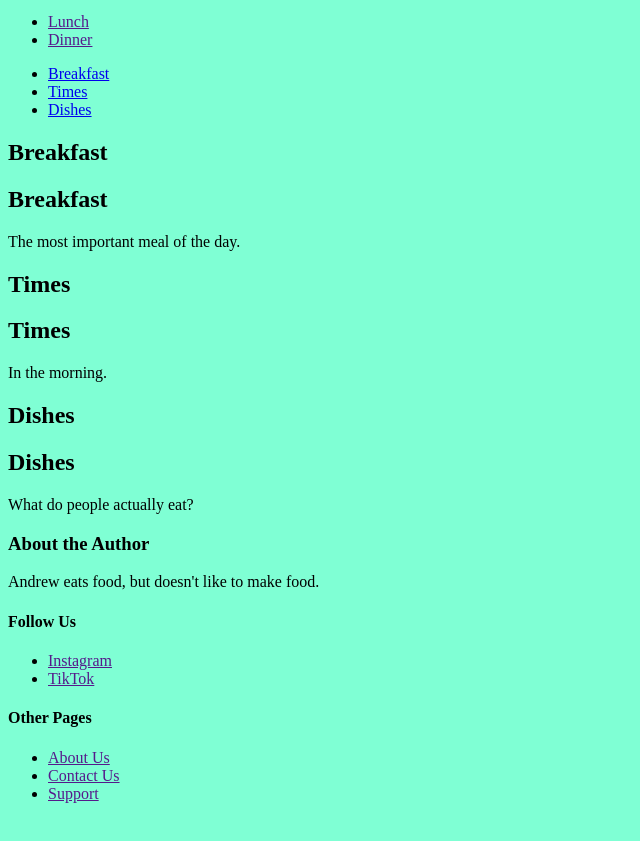
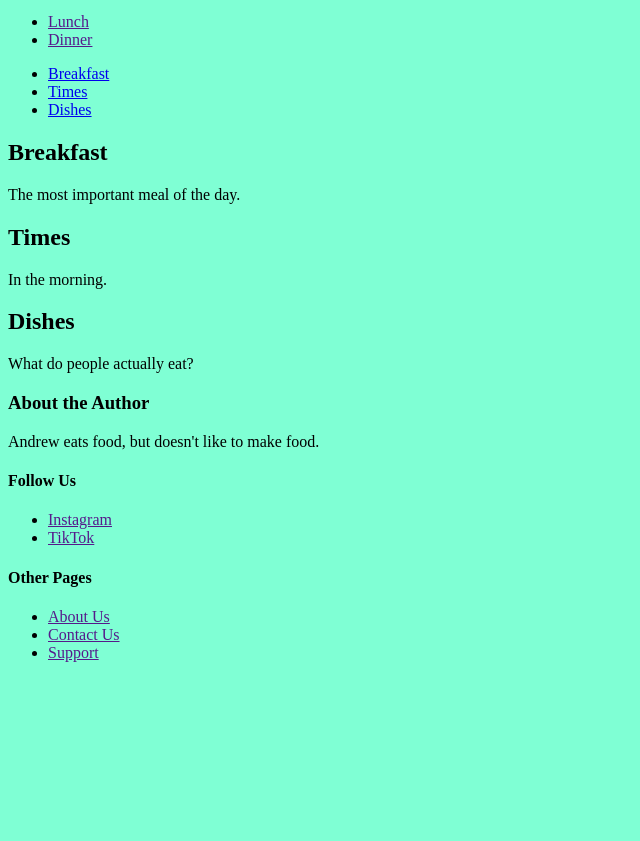
Before and after one commit to JesusM252005/html-section-tags, a plain HTML site: page index.html in a window 1280 px wide. Shown: the part 101-942 px from the top of the page, without its empty margins (0-640 px from the left). Drawn offline with Linux system fonts and the light colour scheme.

Commit message:
add in more tags

```diff
--- a/index.html
+++ b/index.html
@@ -24,13 +24,13 @@
         <nav>
             <ul>
                 <li>
-                    <a href="Breakfast">Breakfast</a>
+                    <a href="#Breakfast">Breakfast</a>
                 </li>
                 <li>
-                    <a href="Times">Times</a>
+                    <a href="#Times">Times</a>
                 </li>
                 <li>
-                    <a href="Dishes">Dishes</a>
+                    <a href="#Dishes">Dishes</a>
                 </li>
             </ul>
         </nav>
@@ -39,16 +39,16 @@
     <main>
         <article>
             <h2 id="Breakfast">Breakfast</h2>
-            <h2>Breakfast</h2>
+
             <p>The most important meal of the day.</p>
             <section>
                 <h2 id="Times">Times</h2>
-                <h2>Times</h2>
+
                 <p>In the morning.</p>
             </section>
             <section>
                 <h2 id="Dishes">Dishes</h2>
-                <h2>Dishes</h2>
+
                 <p>What do people actually eat?</p>
             </section>
             <aside>
```
